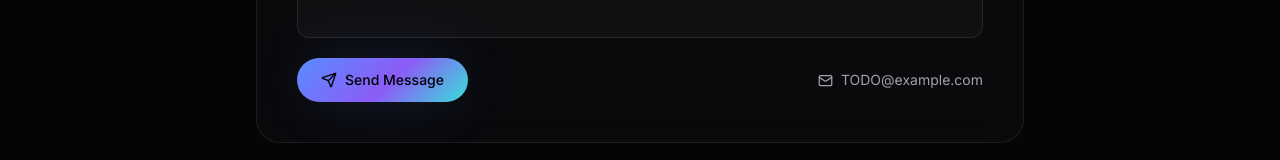
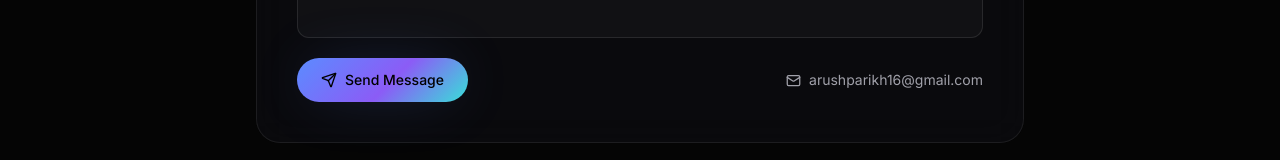
Before and after one commit to arushparikh16-netizen/Portfolio-Website, a Next.js app: page / in a window 1280 px wide. Shown: the part 7145-7305 px from the top of the page. Built offline with nearby package versions, Linux system fonts and the light colour scheme.

Commit message:
Update profile role and contact information

```diff
--- a/data/content.ts
+++ b/data/content.ts
@@ -6,7 +6,7 @@
 export const profile = {
   name: "Arush Parikh",
   initials: "AP",
-  role: "Software Engineer",
+  role: "AI/ML Engineer",
   rotatingRoles: [
     "Software Engineer",
     "AI/ML Engineer",
@@ -16,7 +16,7 @@ export const profile = {
   tagline:
     "I build software that learns — from clean backend systems to models that ship.",
   location: "Bengaluru, India", // TODO
-  email: "TODO@example.com",
+  email: "arushparikh16@gmail.com",
   resumeUrl: "/resume.pdf", // TODO: drop your resume PDF into /public/resume.pdf
   availability: "Open to SDE & AI/ML roles", // TODO
   avatarUrl: "/images/avatar.jpg", // TODO: add a photo to /public/images/avatar.jpg
```
